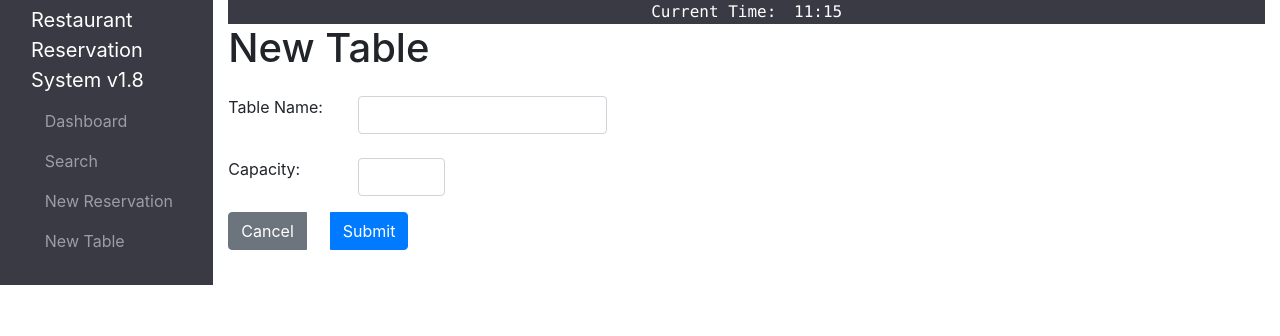
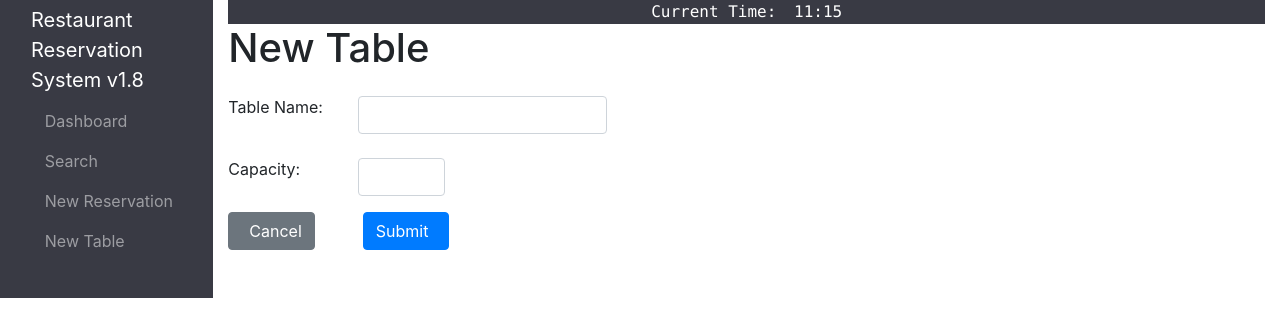
Before and after one commit to BrianHook1183/Restaurant-Reservations_Fullstack-Capstone, a React (Create React App) app in the folder front-end/: page /tables/new in a window 1280 px wide. Shown: the top 336 px of the page. Built offline with nearby package versions, Linux system fonts and the light colour scheme; no server answers; a web font is replaced by a local one.

Commit message:
buttons uniform across pages

```diff
--- a/front-end/src/reservations/form/Form.js
+++ b/front-end/src/reservations/form/Form.js
@@ -214,14 +214,14 @@ function Form({ method }) {
             </div>
             <ErrorAlert error={reservationsError} />
             <div
-              className="btn-toolbar mb-5 justify-content-between"
+              className="btn-toolbar mb-5"
               role="toolbar"
               aria-label="Toolbar with form actions buttons"
             >
               <button
                 type="button"
                 value="Cancel"
-                className="btn btn-secondary"
+                className="btn btn-secondary mr-5"
                 onClick={handleCancel}
               >
                 <span className="oi oi-action-undo mr-2" />
--- a/front-end/src/reservations/reservation/Reservation.js
+++ b/front-end/src/reservations/reservation/Reservation.js
@@ -78,9 +78,9 @@ function Reservation({ reservation }) {
         </p>
         <a
           className={
-            status === "seated"
-              ? "text-muted font-weight-light"
-              : "font-weight-bolder"
+            status === "booked"
+              ? "font-weight-bolder"
+              : "text-muted font-weight-light"
           }
           href={`tel:${mobile_number}`}
         >
--- a/front-end/src/tables/new/NewTable.js
+++ b/front-end/src/tables/new/NewTable.js
@@ -91,17 +91,23 @@ function NewTable() {
                 />
               </div>
             </div>
-            <div className="btn-group" role="group" aria-label="form actions">
+            <div
+              className="btn-toolbar mb-5"
+              role="toolbar"
+              aria-label="Toolbar with form actions buttons"
+            >
               <button
                 type="button"
                 value="Cancel"
-                className="btn btn-secondary mr-4"
+                className="btn btn-secondary mr-5"
                 onClick={handleCancel}
               >
+                <span className="oi oi-action-undo mr-2" />
                 Cancel
               </button>
               <button type="submit" className="btn btn-primary">
                 Submit
+                <span className="oi oi-check ml-2" />
               </button>
             </div>
           </div>
```
